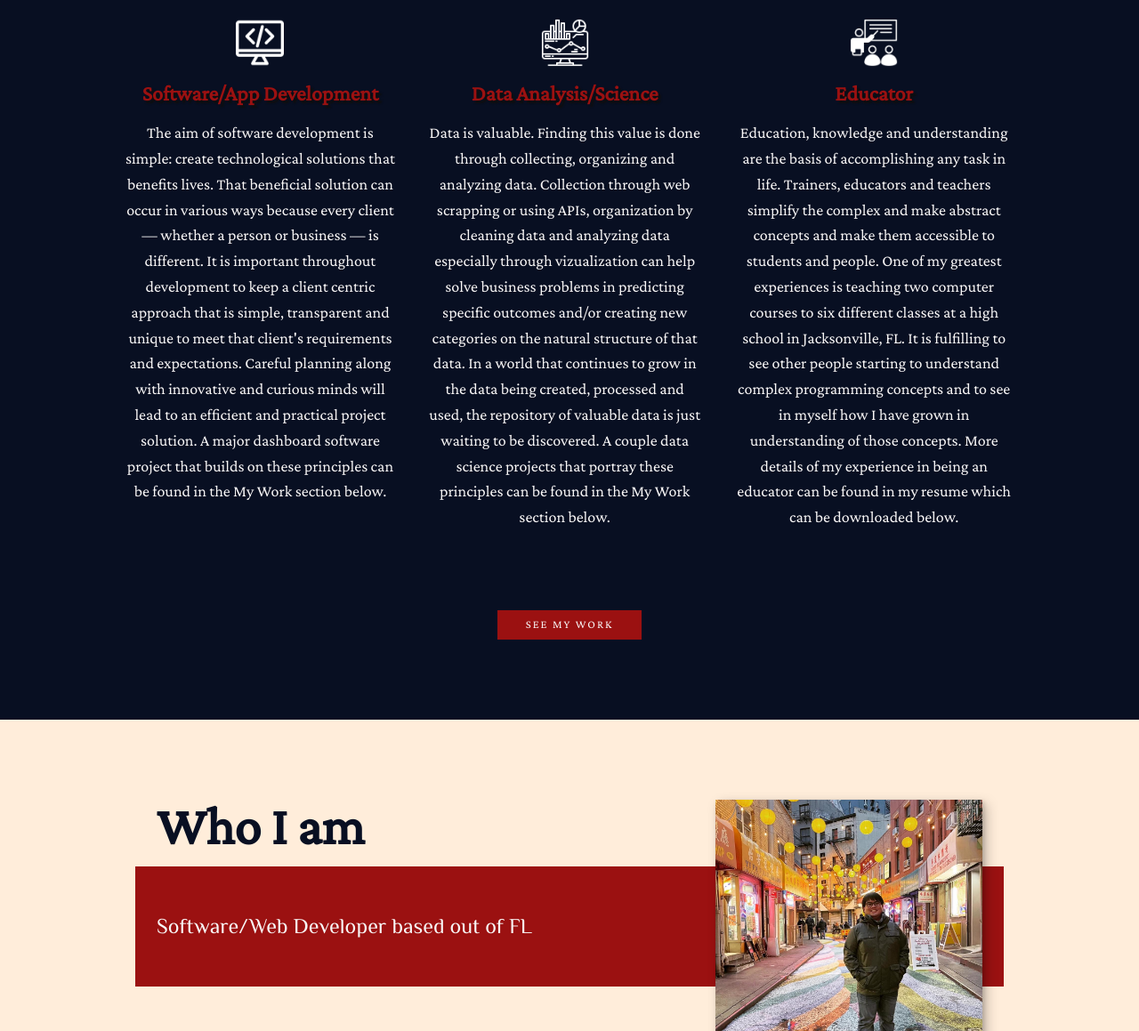
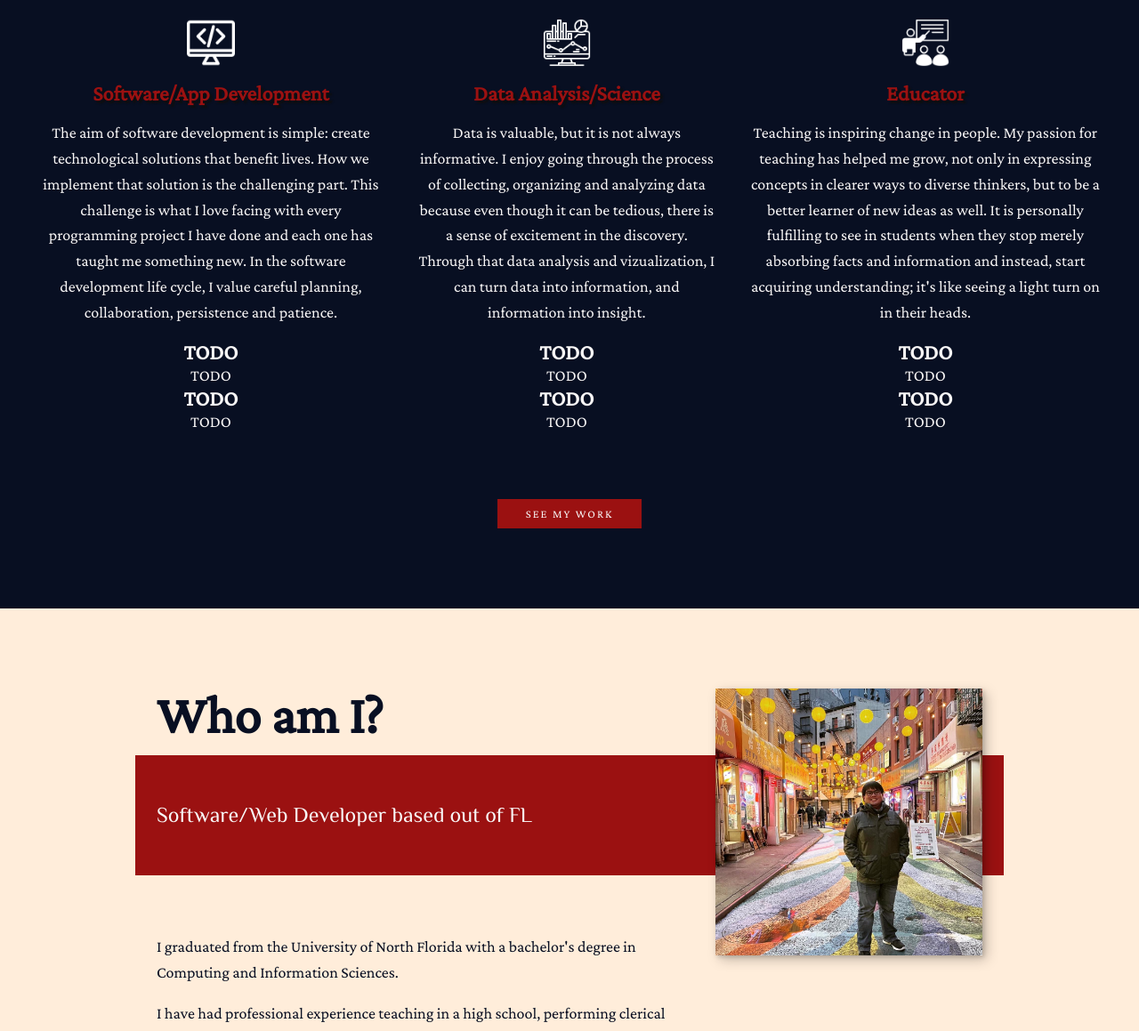
Before and after one commit to JArmonTeach/AntolinWebPortfolio, a plain HTML site: page index.html in a window 1280 px wide. Shown: the part 925-2084 px from the top of the page at 89% size. Drawn offline with nearby package versions, Linux system fonts and the light colour scheme.

Commit message:
chore: update expertise paragraphs to be concise

```diff
--- a/css/style.css
+++ b/css/style.css
@@ -405,10 +405,16 @@ header{
     filter: brightness(0) invert(1);
 }
 
+.service-list{
+    list-style: none;
+    margin: 0;
+    padding: 0;
+}
+
 @media(min-width: 800px){
     .services{
         display: flex;
-        max-width: 1000px;
+        max-width: 1200px;
         margin-left: auto;
         margin-right: auto;
     }
--- a/index.html
+++ b/index.html
@@ -61,20 +61,47 @@
 
                 <div class="service">
                     <img class="service-icon" src="img/programmingIcon.png" alt="">
+
                     <h3 class="service-subtitle">Software/App Development</h3>
-                    <p>The aim of software development is simple: create technological solutions that benefits lives. That beneficial solution can occur in various ways because every client <span>&#8212;</span> whether a person or business <span>&#8212;</span> is different. It is important throughout development to keep a client centric approach that is simple, transparent and unique to meet that client's requirements and expectations. Careful planning along with innovative and curious minds will lead to an efficient and practical project solution. A major dashboard software project that builds on these principles can be found in the My Work section below.</p>
+
+                    <p>The aim of software development is simple: create technological solutions that benefit lives. How we implement that solution is the challenging part. This challenge is what I love facing with every programming project I have done and each one has taught me something new. In the software development life cycle, I value careful planning, collaboration, persistence and patience.</p>
+
+                    <ul class="service-list">
+                        <li><h3>TODO</h3></li>
+                        <li>TODO</li>
+                        <li><h3>TODO</h3></li>
+                        <li>TODO</li>
+                    </ul>
                 </div>
 
                 <div class = "service">
                     <img class="service-icon" src="img/dataIcon.png" alt="">
+
                     <h3 class = "service-subtitle">Data Analysis/Science</h3>
-                    <p>Data is valuable. Finding this value is done through collecting, organizing and analyzing data. Collection through web scrapping or using APIs, organization by cleaning data and analyzing data especially through vizualization can help solve business problems in predicting specific outcomes and/or creating new categories on the natural structure of that data. In a world that continues to grow in the data being created, processed and used, the repository of valuable data is just waiting to be discovered. A couple data science projects that portray these principles can be found in the My Work section below.</p>
+
+                    <p>Data is valuable, but it is not always informative. I enjoy going through the process of collecting, organizing and analyzing data because even though it can be tedious, there is a sense of excitement in the discovery. Through that data analysis and vizualization, I can turn data into information, and information into insight. </p>
+
+                    <ul class="service-list">
+                        <li><h3>TODO</h3></li>
+                        <li>TODO</li>
+                        <li><h3>TODO</h3></li>
+                        <li>TODO</li>
+                    </ul>
                 </div>
 
                 <div class="service">
                     <img class="service-icon" src="img/teachingIcon.png" alt="">
+
                     <h3 class="service-subtitle">Educator</h3>
-                    <p>Education, knowledge and understanding are the basis of accomplishing any task in life. Trainers, educators and teachers simplify the complex and make abstract concepts and make them accessible to students and people. One of my greatest experiences is teaching two computer courses to six different classes at a high school in Jacksonville, FL. It is fulfilling to see other people starting to understand complex programming concepts and to see in myself how I have grown in understanding of those concepts. More details of my experience in being an educator can be found in my resume which can be downloaded below.</p>
+
+                    <p>Teaching is inspiring change in people. My passion for teaching has helped me grow, not only in expressing concepts in clearer ways to diverse thinkers, but to be a better learner of new ideas as well. It is personally fulfilling to see in students when they stop merely absorbing facts and information and instead, start acquiring understanding; it's like seeing a light turn on in their heads. </p>
+
+                    <ul class="service-list">
+                        <li><h3>TODO</h3></li>
+                        <li>TODO</li>
+                        <li><h3>TODO</h3></li>
+                        <li>TODO</li>
+                    </ul>
                 </div>
 
             </div>
@@ -84,7 +111,7 @@
 
         <!--About Me-->
         <section class="about-me" id="about">
-            <h2 class="section__title section__title--about from-right fade-in">Who I am</h2>
+            <h2 class="section__title section__title--about from-right fade-in">Who am I?</h2>
             <p class="section__subtitle section__subtitle--about from-left fade-in">Software/Web Developer based out of FL</p>
 
             <div class="about-me__body from-bottom fade-in">
```
